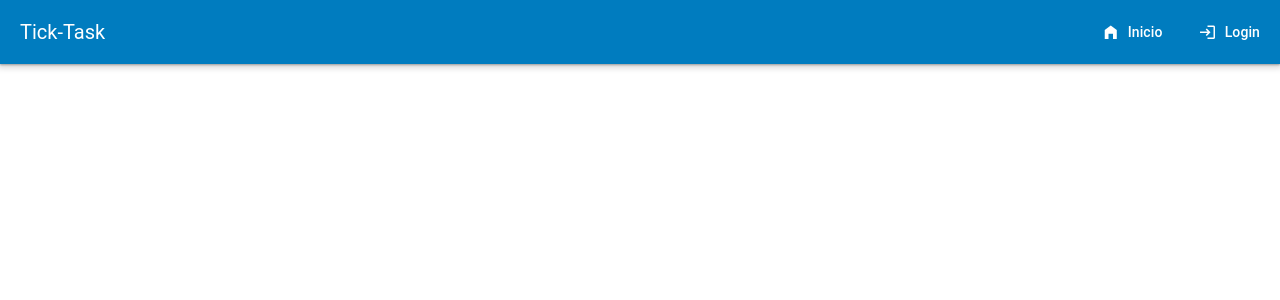
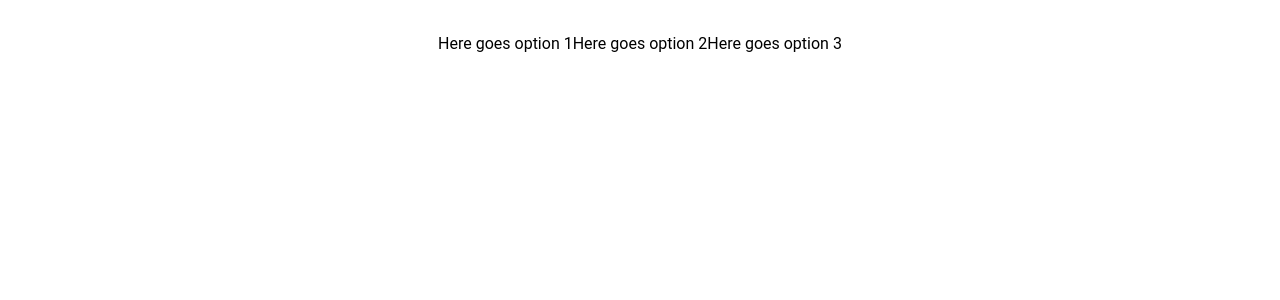
Before and after one commit to DavCorSar/TickTask, a Nuxt app in the folder gui/: page /home in a window 1280 px wide. Shown: the top 300 px of the page. Built offline with nearby package versions, Linux system fonts and the light colour scheme; no server answers.

Commit message:
feat: Definition of the home page

```diff
--- /dev/null
+++ b/gui/pages/home.vue
@@ -0,0 +1,14 @@
+<template>
+    <v-container fluid class="fill-height">
+        <Home />
+    </v-container>
+</template>
+
+<script setup>
+
+definePageMeta({
+    middleware: 'auth',
+    requiresAuth: true,
+    layout: 'newdefault'
+})
+</script>
```
